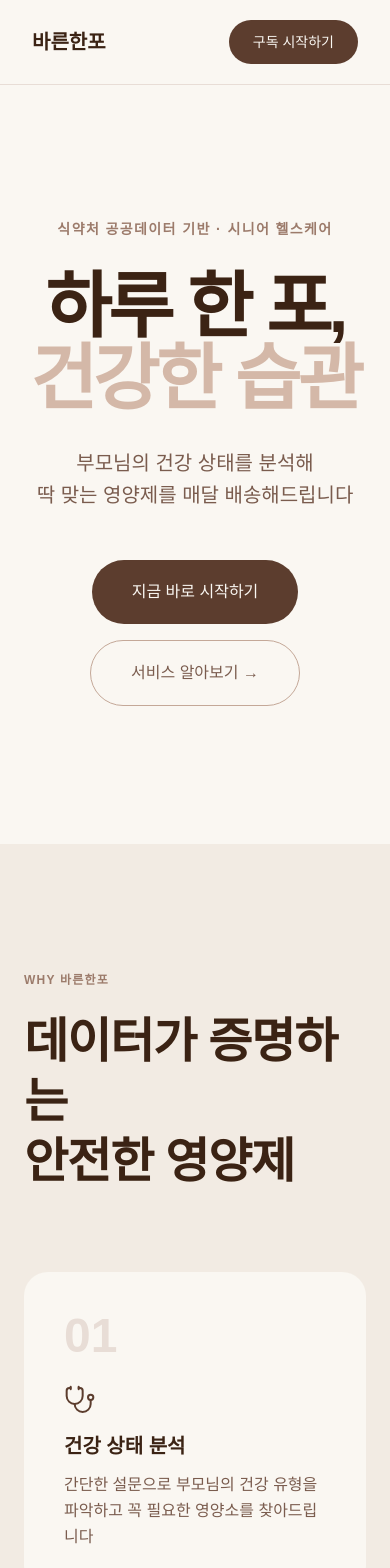
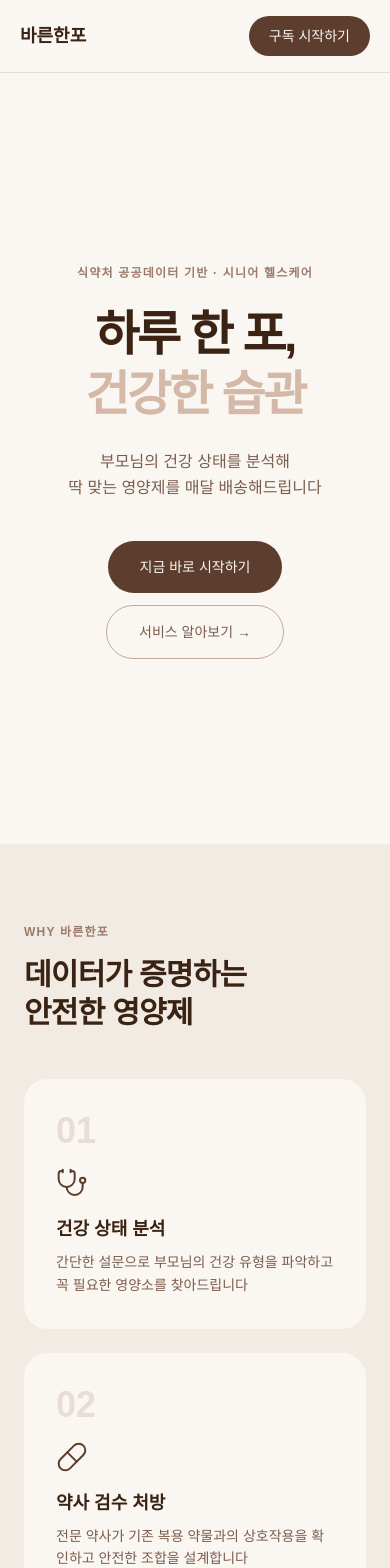
Before and after one commit to sunghyun0628/bareunshanpo, a Next.js app: page / in a window 390 px wide. Shown: the top 1568 px of the page. Built offline with nearby package versions, Linux system fonts and the light colour scheme.

Commit message:
모바일 반응형 글씨 크기 적용 - 메인, MBTI 설문 페이지

```diff
--- a/app/page.tsx
+++ b/app/page.tsx
@@ -5,80 +5,80 @@
   return (
     <main style={{ fontFamily: "'Apple SD Gothic Neo', 'Noto Sans KR', sans-serif", backgroundColor: '#FAF7F2' }} className="text-gray-900">
 
-      <nav style={{ backgroundColor: 'rgba(250,247,242,0.92)', borderBottom: '1px solid #E8DDD6' }} className="fixed top-0 left-0 right-0 z-50 backdrop-blur-sm px-8 py-5 flex items-center justify-between">
-        <div className="text-xl font-bold" style={{ color: '#3B2314' }}>바른한포</div>
+      <nav style={{ backgroundColor: 'rgba(250,247,242,0.92)', borderBottom: '1px solid #E8DDD6' }} className="fixed top-0 left-0 right-0 z-50 backdrop-blur-sm px-5 md:px-8 py-4 md:py-5 flex items-center justify-between">
+        <div className="text-lg md:text-xl font-bold" style={{ color: '#3B2314' }}>바른한포</div>
         <div className="hidden md:flex gap-10 text-sm font-medium" style={{ color: '#9C7B6B' }}>
           <a href="#about" className="hover:text-stone-900 transition-colors">서비스 소개</a>
           <a href="#how" className="hover:text-stone-900 transition-colors">이용방법</a>
           <a href="#mbti" className="hover:text-stone-900 transition-colors">건강 MBTI</a>
           <a href="#result" className="hover:text-stone-900 transition-colors">추천 결과</a>
         </div>
-        <a href="/subscribe" style={{ backgroundColor: '#5C3D2E', color: '#FAF7F2' }} className="text-sm px-6 py-3 rounded-full font-medium hover:opacity-90 transition-opacity">
+        <a href="/subscribe" style={{ backgroundColor: '#5C3D2E', color: '#FAF7F2' }} className="text-sm px-5 md:px-6 py-2.5 md:py-3 rounded-full font-medium hover:opacity-90 transition-opacity whitespace-nowrap">
           구독 시작하기
         </a>
       </nav>
 
       <section className="min-h-screen flex flex-col items-center justify-center text-center px-6 pt-20">
-        <p className="text-sm font-semibold tracking-widest uppercase mb-8" style={{ color: '#9C7B6B' }}>
+        <p className="text-xs md:text-sm font-semibold tracking-widest uppercase mb-6 md:mb-8" style={{ color: '#9C7B6B' }}>
           식약처 공공데이터 기반 · 시니어 헬스케어
         </p>
-        <h1 className="text-7xl md:text-8xl font-bold leading-none tracking-tighter mb-8" style={{ color: '#3B2314' }}>
+        <h1 className="text-5xl md:text-8xl font-bold leading-tight md:leading-none tracking-tighter mb-6 md:mb-8" style={{ color: '#3B2314' }}>
           하루 한 포,<br />
           <span style={{ color: '#D4B8A8' }}>건강한 습관</span>
         </h1>
-        <p className="text-xl mb-12 max-w-lg leading-relaxed" style={{ color: '#7A5C4E' }}>
+        <p className="text-base md:text-xl mb-10 md:mb-12 max-w-lg leading-relaxed" style={{ color: '#7A5C4E' }}>
           부모님의 건강 상태를 분석해<br />
           딱 맞는 영양제를 매달 배송해드립니다
         </p>
-        <div className="flex gap-4 flex-wrap justify-center">
-          <a href="/mbti" style={{ backgroundColor: '#5C3D2E', color: '#FAF7F2' }} className="px-10 py-5 rounded-full text-base font-medium hover:opacity-90 transition-opacity">
+        <div className="flex gap-3 md:gap-4 flex-wrap justify-center">
+          <a href="/mbti" style={{ backgroundColor: '#5C3D2E', color: '#FAF7F2' }} className="px-8 md:px-10 py-4 md:py-5 rounded-full text-sm md:text-base font-medium hover:opacity-90 transition-opacity">
             지금 바로 시작하기
           </a>
-          <a href="#about" style={{ border: '1px solid #C4A898', color: '#7A5C4E' }} className="px-10 py-5 rounded-full text-base font-medium hover:opacity-70 transition-opacity">
+          <a href="#about" style={{ border: '1px solid #C4A898', color: '#7A5C4E' }} className="px-8 md:px-10 py-4 md:py-5 rounded-full text-sm md:text-base font-medium hover:opacity-70 transition-opacity">
             서비스 알아보기 →
           </a>
         </div>
       </section>
 
-      <section id="about" className="py-32 px-6" style={{ backgroundColor: '#F2EBE3' }}>
+      <section id="about" className="py-20 md:py-32 px-6" style={{ backgroundColor: '#F2EBE3' }}>
         <div className="max-w-6xl mx-auto">
-          <p className="text-xs font-bold tracking-widest uppercase mb-6" style={{ color: '#9C7B6B' }}>WHY 바른한포</p>
-          <h2 className="text-5xl font-bold leading-tight tracking-tight mb-20" style={{ color: '#3B2314' }}>
+          <p className="text-xs font-bold tracking-widest uppercase mb-4 md:mb-6" style={{ color: '#9C7B6B' }}>WHY 바른한포</p>
+          <h2 className="text-3xl md:text-5xl font-bold leading-tight tracking-tight mb-12 md:mb-20" style={{ color: '#3B2314' }}>
             데이터가 증명하는<br />안전한 영양제
           </h2>
-          <div className="grid md:grid-cols-3 gap-8">
+          <div className="grid md:grid-cols-3 gap-6 md:gap-8">
             {[
               { num: '01', Icon: Stethoscope, title: '건강 상태 분석', desc: '간단한 설문으로 부모님의 건강 유형을 파악하고 꼭 필요한 영양소를 찾아드립니다' },
               { num: '02', Icon: Pill, title: '약사 검수 처방', desc: '전문 약사가 기존 복용 약물과의 상호작용을 확인하고 안전한 조합을 설계합니다' },
               { num: '03', Icon: Package, title: '1일 1포 정기배송', desc: '매달 딱 맞는 영양제를 하루 한 포씩 소분 포장해서 정기 배송해드립니다' },
             ].map((item) => (
-              <div key={item.num} className="p-10 rounded-3xl" style={{ backgroundColor: '#FAF7F2' }}>
-                <p className="text-5xl font-bold mb-6" style={{ color: '#E8DDD6' }}>{item.num}</p>
+              <div key={item.num} className="p-8 md:p-10 rounded-3xl" style={{ backgroundColor: '#FAF7F2' }}>
+                <p className="text-4xl md:text-5xl font-bold mb-4 md:mb-6" style={{ color: '#E8DDD6' }}>{item.num}</p>
                 <item.Icon size={32} strokeWidth={1.5} style={{ color: '#5C3D2E' }} className="mb-4" />
-                <h3 className="text-xl font-bold mb-3" style={{ color: '#3B2314' }}>{item.title}</h3>
-                <p className="leading-relaxed" style={{ color: '#7A5C4E' }}>{item.desc}</p>
+                <h3 className="text-lg md:text-xl font-bold mb-2 md:mb-3" style={{ color: '#3B2314' }}>{item.title}</h3>
+                <p className="text-sm md:text-base leading-relaxed" style={{ color: '#7A5C4E' }}>{item.desc}</p>
               </div>
             ))}
           </div>
         </div>
       </section>
 
-      <section id="how" className="py-32 px-6" style={{ backgroundColor: '#FAF7F2' }}>
+      <section id="how" className="py-20 md:py-32 px-6" style={{ backgroundColor: '#FAF7F2' }}>
         <div className="max-w-6xl mx-auto">
-          <p className="text-xs font-bold tracking-widest uppercase mb-6" style={{ color: '#9C7B6B' }}>HOW IT WORKS</p>
-          <h2 className="text-5xl font-bold leading-tight tracking-tight mb-20" style={{ color: '#3B2314' }}>
+          <p className="text-xs font-bold tracking-widest uppercase mb-4 md:mb-6" style={{ color: '#9C7B6B' }}>HOW IT WORKS</p>
+          <h2 className="text-3xl md:text-5xl font-bold leading-tight tracking-tight mb-12 md:mb-20" style={{ color: '#3B2314' }}>
             4단계로 완성되는<br />맞춤 영양제
           </h2>
-          <div className="grid md:grid-cols-4 gap-6">
+          <div className="grid grid-cols-1 md:grid-cols-4 gap-6">
             {[
               { step: '01', title: '건강 MBTI 설문', desc: '부모님의 생활 습관과 건강 고민에 대한 간단한 설문을 진행합니다' },
               { step: '02', title: '건강 유형 분석', desc: '설문 결과로 6가지 건강 유형 중 부모님께 맞는 유형을 찾아드립니다' },
               { step: '03', title: '맞춤 처방 설계', desc: '약사가 유형에 맞는 최적의 영양제 조합을 설계합니다' },
               { step: '04', title: '정기 배송 시작', desc: '매달 하루 한 포씩 소분된 영양제가 집으로 배송됩니다' },
             ].map((item) => (
-              <div key={item.step} className="pt-8" style={{ borderTop: '2px solid #5C3D2E' }}>
-                <p className="text-5xl font-bold mb-6" style={{ color: '#E8DDD6' }}>{item.step}</p>
-                <h3 className="text-lg font-bold mb-3" style={{ color: '#3B2314' }}>{item.title}</h3>
+              <div key={item.step} className="pt-6 md:pt-8" style={{ borderTop: '2px solid #5C3D2E' }}>
+                <p className="text-4xl md:text-5xl font-bold mb-4 md:mb-6" style={{ color: '#E8DDD6' }}>{item.step}</p>
+                <h3 className="text-lg font-bold mb-2 md:mb-3" style={{ color: '#3B2314' }}>{item.title}</h3>
                 <p className="text-sm leading-relaxed" style={{ color: '#7A5C4E' }}>{item.desc}</p>
               </div>
             ))}
@@ -86,14 +86,14 @@
         </div>
       </section>
 
-      <section id="mbti" className="py-32 px-6" style={{ backgroundColor: '#F2EBE3' }}>
+      <section id="mbti" className="py-20 md:py-32 px-6" style={{ backgroundColor: '#F2EBE3' }}>
         <div className="max-w-4xl mx-auto">
-          <p className="text-xs font-bold tracking-widest uppercase mb-6" style={{ color: '#9C7B6B' }}>건강 MBTI</p>
-          <h2 className="text-5xl font-bold leading-tight tracking-tight mb-6" style={{ color: '#3B2314' }}>
+          <p className="text-xs font-bold tracking-widest uppercase mb-4 md:mb-6" style={{ color: '#9C7B6B' }}>건강 MBTI</p>
+          <h2 className="text-3xl md:text-5xl font-bold leading-tight tracking-tight mb-4 md:mb-6" style={{ color: '#3B2314' }}>
             부모님의 건강 유형은<br />무엇인가요?
           </h2>
-          <p className="mb-16" style={{ color: '#9C7B6B' }}>해당하는 유형을 선택하면 맞춤 영양제를 추천해드립니다</p>
-          <div className="grid grid-cols-2 gap-5 mb-10">
+          <p className="text-sm md:text-base mb-10 md:mb-16" style={{ color: '#9C7B6B' }}>해당하는 유형을 선택하면 맞춤 영양제를 추천해드립니다</p>
+          <div className="grid grid-cols-2 gap-4 md:gap-5 mb-8 md:mb-10">
             {[
               { type: '피로누적형', Icon: BatteryLow, desc: '항상 피곤하고 기운이 없는 유형' },
               { type: '수면부족형', Icon: Moon, desc: '잠을 자도 개운하지 않은 유형' },
@@ -102,72 +102,72 @@
               { type: '관절케어형', Icon: Bone, desc: '무릎과 관절이 아픈 유형' },
               { type: '혈관건강형', Icon: HeartPulse, desc: '혈압과 콜레스테롤이 걱정인 유형' },
             ].map((item) => (
-              <a href="/mbti" key={item.type} className="block p-8 rounded-3xl transition-all hover:opacity-80" style={{ backgroundColor: '#FAF7F2', border: '1px solid #E8DDD6' }}>
-                <item.Icon size={36} strokeWidth={1.5} style={{ color: '#5C3D2E' }} className="mb-5" />
-                <h3 className="text-2xl font-bold mb-2" style={{ color: '#3B2314' }}>{item.type}</h3>
-                <p style={{ color: '#7A5C4E' }}>{item.desc}</p>
+              <a href="/mbti" key={item.type} className="block p-5 md:p-8 rounded-3xl transition-all hover:opacity-80" style={{ backgroundColor: '#FAF7F2', border: '1px solid #E8DDD6' }}>
+                <item.Icon size={32} strokeWidth={1.5} style={{ color: '#5C3D2E' }} className="mb-3 md:mb-5" />
+                <h3 className="text-lg md:text-2xl font-bold mb-1 md:mb-2 whitespace-nowrap" style={{ color: '#3B2314' }}>{item.type}</h3>
+                <p className="text-sm md:text-base" style={{ color: '#7A5C4E' }}>{item.desc}</p>
               </a>
             ))}
           </div>
-          <a href="/mbti" className="block w-full text-center py-5 rounded-full font-medium hover:opacity-90 transition-opacity" style={{ backgroundColor: '#5C3D2E', color: '#FAF7F2' }}>
+          <a href="/mbti" className="block w-full text-center py-4 md:py-5 rounded-full font-medium hover:opacity-90 transition-opacity" style={{ backgroundColor: '#5C3D2E', color: '#FAF7F2' }}>
             건강 MBTI 테스트 시작하기
           </a>
         </div>
       </section>
 
-      <section id="result" className="py-32 px-6" style={{ backgroundColor: '#FAF7F2' }}>
+      <section id="result" className="py-20 md:py-32 px-6" style={{ backgroundColor: '#FAF7F2' }}>
         <div className="max-w-2xl mx-auto">
-          <p className="text-xs font-bold tracking-widest uppercase mb-6" style={{ color: '#9C7B6B' }}>RESULT</p>
-          <h2 className="text-5xl font-bold leading-tight tracking-tight mb-20" style={{ color: '#3B2314' }}>
+          <p className="text-xs font-bold tracking-widest uppercase mb-4 md:mb-6" style={{ color: '#9C7B6B' }}>RESULT</p>
+          <h2 className="text-3xl md:text-5xl font-bold leading-tight tracking-tight mb-12 md:mb-20" style={{ color: '#3B2314' }}>
             이런 결과를<br />받아보실 수 있어요
           </h2>
-          <div className="rounded-3xl p-10" style={{ border: '1px solid #E8DDD6', backgroundColor: '#FFFCF9' }}>
-            <div className="flex items-center gap-4 mb-8 pb-8" style={{ borderBottom: '1px solid #E8DDD6' }}>
-              <div className="w-14 h-14 rounded-full flex items-center justify-center" style={{ backgroundColor: '#F2EBE3' }}>
-                <BatteryLow size={28} strokeWidth={1.5} style={{ color: '#5C3D2E' }} />
+          <div className="rounded-3xl p-6 md:p-10" style={{ border: '1px solid #E8DDD6', backgroundColor: '#FFFCF9' }}>
+            <div className="flex items-center gap-4 mb-6 md:mb-8 pb-6 md:pb-8" style={{ borderBottom: '1px solid #E8DDD6' }}>
+              <div className="w-12 h-12 md:w-14 md:h-14 rounded-full flex items-center justify-center flex-shrink-0" style={{ backgroundColor: '#F2EBE3' }}>
+                <BatteryLow size={26} strokeWidth={1.5} style={{ color: '#5C3D2E' }} />
               </div>
               <div>
-                <p className="font-bold text-lg" style={{ color: '#3B2314' }}>피로누적형 결과 예시</p>
-                <p className="text-sm mt-1" style={{ color: '#9C7B6B' }}>건강 유형별 맞춤 분석</p>
+                <p className="font-bold text-base md:text-lg" style={{ color: '#3B2314' }}>피로누적형 결과 예시</p>
+                <p className="text-xs md:text-sm mt-1" style={{ color: '#9C7B6B' }}>건강 유형별 맞춤 분석</p>
               </div>
             </div>
-            <div className="space-y-4">
+            <div className="space-y-3 md:space-y-4">
               {[
                 { name: '비타민B 컴플렉스', reason: '쉽게 지치지 않게 도와줘요', tag: '필수' },
                 { name: '철분 + 비타민C', reason: '기운이 나도록 도와줘요', tag: '필수' },
                 { name: '코엔자임Q10', reason: '몸에 활력을 더해줘요', tag: '권장' },
               ].map((item) => (
-                <div key={item.name} className="flex items-center justify-between p-5 rounded-2xl" style={{ backgroundColor: '#F2EBE3' }}>
+                <div key={item.name} className="flex items-center justify-between p-4 md:p-5 rounded-2xl" style={{ backgroundColor: '#F2EBE3' }}>
                   <div>
-                    <p className="font-bold" style={{ color: '#3B2314' }}>{item.name}</p>
-                    <p className="text-sm mt-1" style={{ color: '#9C7B6B' }}>{item.reason}</p>
+                    <p className="font-bold text-sm md:text-base" style={{ color: '#3B2314' }}>{item.name}</p>
+                    <p className="text-xs md:text-sm mt-1" style={{ color: '#9C7B6B' }}>{item.reason}</p>
                   </div>
-                  <span className="text-xs font-bold px-4 py-2 rounded-full" style={{ backgroundColor: item.tag === '필수' ? '#5C3D2E' : '#E8DDD6', color: item.tag === '필수' ? '#FAF7F2' : '#7A5C4E' }}>
+                  <span className="text-xs font-bold px-3 md:px-4 py-1.5 md:py-2 rounded-full flex-shrink-0 ml-3" style={{ backgroundColor: item.tag === '필수' ? '#5C3D2E' : '#E8DDD6', color: item.tag === '필수' ? '#FAF7F2' : '#7A5C4E' }}>
                     {item.tag}
                   </span>
                 </div>
               ))}
             </div>
-            <a href="/mbti" className="block w-full text-center mt-8 py-5 rounded-full font-medium hover:opacity-90 transition-opacity" style={{ backgroundColor: '#5C3D2E', color: '#FAF7F2' }}>
+            <a href="/mbti" className="block w-full text-center mt-6 md:mt-8 py-4 md:py-5 rounded-full font-medium hover:opacity-90 transition-opacity" style={{ backgroundColor: '#5C3D2E', color: '#FAF7F2' }}>
               나도 맞춤 처방 받기
             </a>
           </div>
         </div>
       </section>
 
-      <section className="py-32 px-6 text-center" style={{ backgroundColor: '#3B2314' }}>
-        <p className="text-xs font-bold tracking-widest uppercase mb-8" style={{ color: '#9C7B6B' }}>GET STARTED</p>
-        <h2 className="text-6xl font-bold leading-none tracking-tighter mb-6" style={{ color: '#FAF7F2' }}>
+      <section className="py-20 md:py-32 px-6 text-center" style={{ backgroundColor: '#3B2314' }}>
+        <p className="text-xs font-bold tracking-widest uppercase mb-6 md:mb-8" style={{ color: '#9C7B6B' }}>GET STARTED</p>
+        <h2 className="text-4xl md:text-6xl font-bold leading-tight md:leading-none tracking-tighter mb-4 md:mb-6" style={{ color: '#FAF7F2' }}>
           지금 바로<br />시작해보세요
         </h2>
-        <p className="mb-12 text-lg" style={{ color: '#9C7B6B' }}>부모님께 드리는 가장 과학적인 선물</p>
-        <a href="/subscribe" className="inline-block px-12 py-5 rounded-full text-base font-bold hover:opacity-90 transition-opacity" style={{ backgroundColor: '#FAF7F2', color: '#3B2314' }}>
+        <p className="mb-10 md:mb-12 text-base md:text-lg" style={{ color: '#9C7B6B' }}>부모님께 드리는 가장 과학적인 선물</p>
+        <a href="/subscribe" className="inline-block px-10 md:px-12 py-4 md:py-5 rounded-full text-sm md:text-base font-bold hover:opacity-90 transition-opacity" style={{ backgroundColor: '#FAF7F2', color: '#3B2314' }}>
           구독 시작하기
         </a>
       </section>
 
-      <footer className="py-12 px-8" style={{ borderTop: '1px solid #E8DDD6', backgroundColor: '#FAF7F2' }}>
-        <div className="max-w-6xl mx-auto flex justify-between items-center">
+      <footer className="py-10 md:py-12 px-6 md:px-8" style={{ borderTop: '1px solid #E8DDD6', backgroundColor: '#FAF7F2' }}>
+        <div className="max-w-6xl mx-auto flex flex-col md:flex-row gap-4 md:gap-0 justify-between md:items-center">
           <div>
             <p className="font-bold text-lg mb-1" style={{ color: '#3B2314' }}>바른한포</p>
             <p className="text-sm" style={{ color: '#9C7B6B' }}>식약처 공공데이터 기반 시니어 맞춤 영양제 구독 서비스</p>
```
Also changed, not shown: app/mbti/page.tsx (+8 -8 lines).
